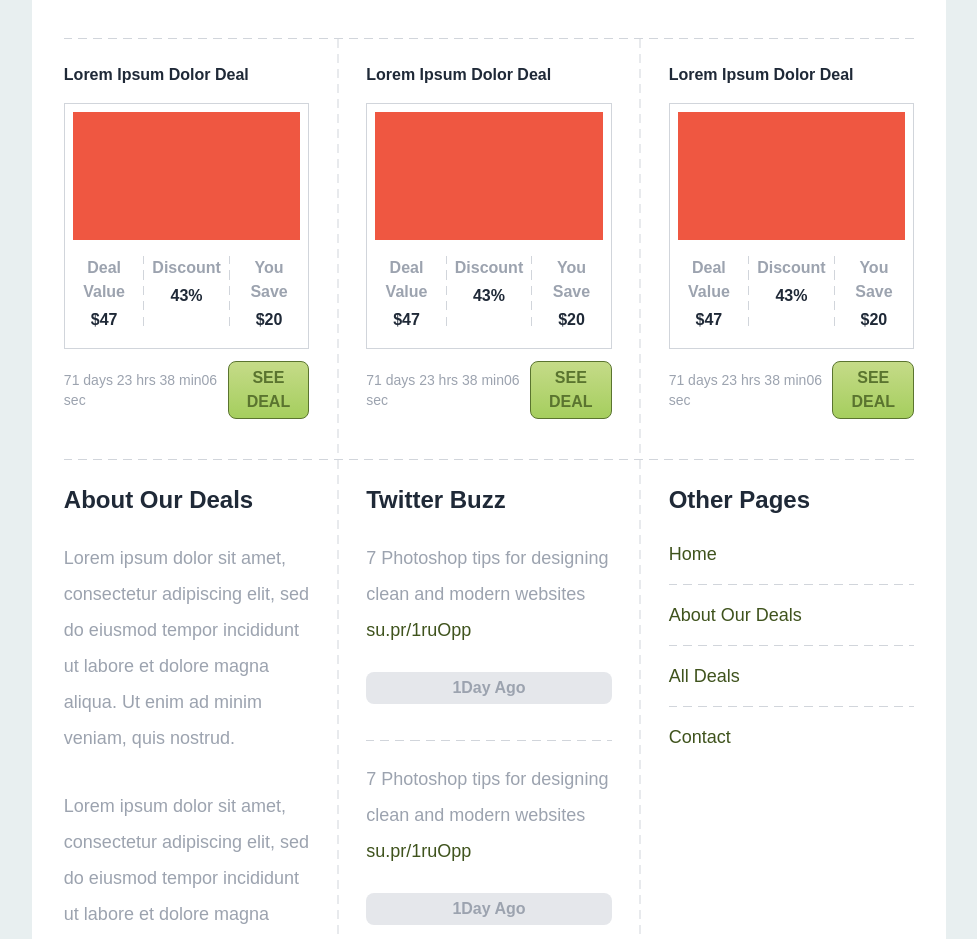
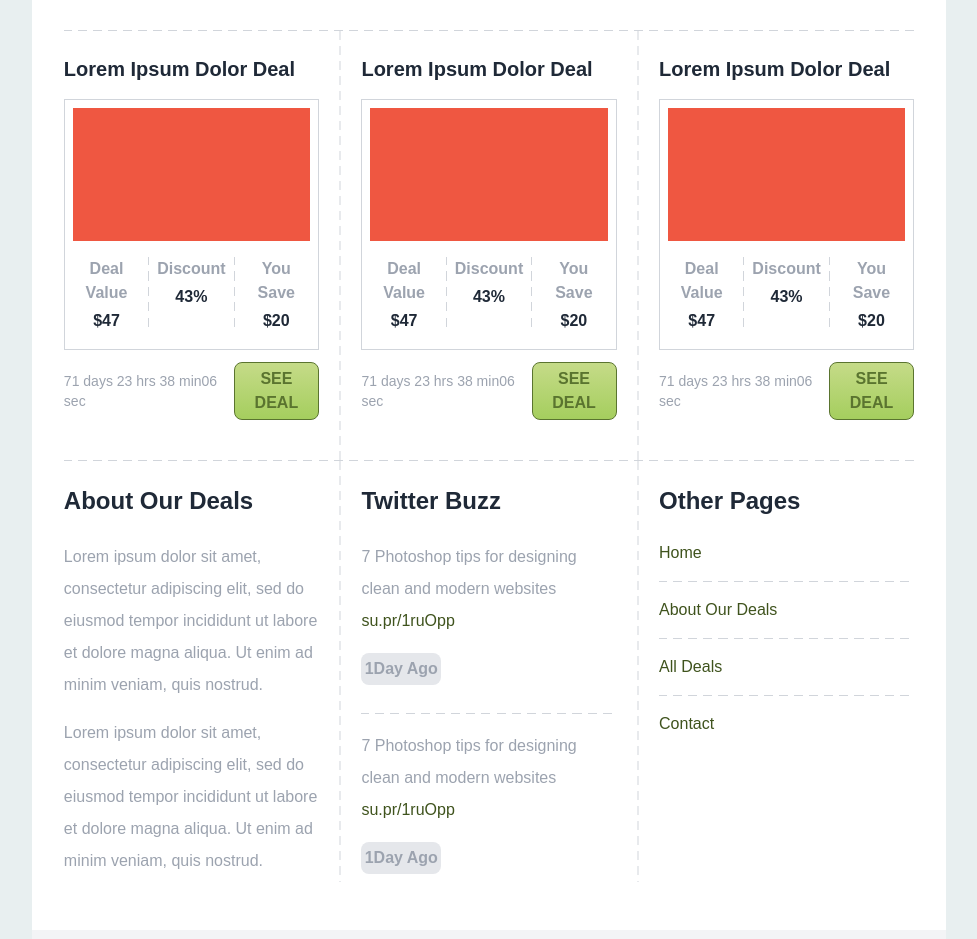
Before and after one commit to quanlee214/ia01-wad, a plain HTML site: page index.html in a window 1280 px wide. Shown: the part 1067-2006 px from the top of the page, without its empty margins (151-1128 px from the left). Drawn offline with nearby package versions, Linux system fonts and the light colour scheme; a web font is replaced by a local one.

Commit message:
ia01-wad

```diff
--- a/index.html
+++ b/index.html
@@ -20,15 +20,17 @@
 <body class="bg-gray-100">
     <div class="grid grid-cols-1 md:grid-cols-2 lg:grid-cols-7 min-h-screen">
         <div class="hidden lg:block lg:col-span-1" style="background: #e8eff0;"></div>
-    <div class="col-span-1 md:col-span-2 lg:col-span-5">
+        <div class="col-span-1 md:col-span-2 lg:col-span-5">
             <!-- Header -->
             <header>
                 <div class="grid grid-cols-1 md:grid-cols-1 lg:grid-cols-2 gap-4 md:gap-6 px-4 lg:px-0">
                     <!-- Logo and Navigation -->
                     <div class="flex flex-col gap-2">
-                        <h1 class="dealers-logo text-8xl text-center lg:text-left" style="font-family: 'Yellowtail'; margin: 0; line-height: 1;">Dealers
+                        <h1 class="dealers-logo text-8xl text-center lg:text-left"
+                            style="font-family: 'Yellowtail'; margin: 0; line-height: 1;">Dealers
                         </h1>
-                        <nav class="flex flex-wrap items-center justify-center w-full lg:justify-start lg:w-auto gap-1 md:gap-2 lg:gap-3 text-base px-0 mt-0 md:mt-2 lg:mt-4 text-center lg:text-left">
+                        <nav
+                            class="flex flex-wrap items-center justify-center w-full lg:justify-start lg:w-auto gap-1 md:gap-2 lg:gap-3 text-base px-0 mt-0 md:mt-2 lg:mt-4 text-center lg:text-left">
                             <a href="#" class="text-gray-700 hover:text-gray-900">Home</a>
                             <span class="dotted-vertical">|</span>
                             <a href="#" class="text-gray-700 hover:text-gray-900">About</a>
@@ -41,7 +43,8 @@
                         </nav>
                     </div>
                     <!-- Newsletter Signup -->
-                    <div class="airmail-box text-base md:text-lg lg:text-xl px-4 md:px-6 lg:px-8 mt-4 pt-4 pb-8">
+                    <div
+                        class="airmail-box text-base md:text-lg lg:text-xl px-4 md:mx-12 lg:mx-0 lg:px-8 md:px-6 sm:px-6 pt-4 pb-8">
                         <p class="pb-2">Sign up for free to get deals directly to your mailbox</p>
                         <div class="form pt-2 gap-4">
                             <input type="email" placeholder="Enter Your E-mail Address" />
@@ -59,7 +62,8 @@
                     <div class="grid grid-cols-1 md:grid-cols-3 lg:grid-cols-3 gap-4 md:gap-8 lg:gap-4 py-4">
                         <!-- Left Column - Main Deal -->
                         <div class="lg:col-span-2 md:col-span-2 col-span-1">
-                            <h2 class="text-xl sm:text-2xl md:text-3xl lg:text-4xl font-bold mb-6" style="color: #454545;">This is one very
+                            <h2 class="text-xl sm:text-2xl md:text-3xl lg:text-4xl font-bold mb-6"
+                                style="color: #454545;">This is one very
                                 amazing deal</h2>
 
                             <!-- Deal Image -->
@@ -85,7 +89,8 @@
                                 </div>
                                 <!-- Khung 1: tiêu đề -->
                                 <div class="border-gray-300 pt-5 pb-3">
-                                    <p class="text-gray-600 text-xl md:text-lg lg:text-xl font-bold">This deal will end in:</p>
+                                    <p class="text-gray-600 text-xl md:text-lg lg:text-xl font-bold">This deal will end
+                                        in:</p>
                                 </div>
 
                                 <div class="pt-1 border-b border-gray-300"></div>
@@ -93,7 +98,8 @@
 
                                 <!-- Khung 2: thời gian -->
                                 <div class="py-2">
-                                    <p class="text-gray-800 py-1 font-semibold text-xl md:text-lg lg:text-xl">6 days 1 hrs 52 min 51 sec</p>
+                                    <p class="text-gray-800 py-1 font-semibold text-xl md:text-lg lg:text-xl">6 days 1
+                                        hrs 52 min 51 sec</p>
                                     <div class="pt-2 border-b border-gray-300"></div>
                                     <div class="pt-1 border-b border-gray-300"></div>
                                 </div>
@@ -101,19 +107,25 @@
                                 <!-- Khung 3: Discount -->
                                 <div class="pt-2 pb-2 px-4 md:py-2 sm:py-4 lg:py-4">
                                     <p class="text-gray-500 text-xl md:text-lg lg:text-xl font-semibold">Discount</p>
-                                    <p class="text-8xl md:text-7xl lg:text-8xl font-bold text-gray-800" style="transform: scaleX(0.9);">43%</p>
+                                    <p class="text-8xl md:text-7xl lg:text-8xl font-bold text-gray-800"
+                                        style="transform: scaleX(0.9);">43%</p>
                                     <div class="border-b long-dash py-2"></div>
                                 </div>
 
                                 <!-- Khung 4: Deal Value / You Save -->
-                                <div class="flex justify-between text-center px-4 pt-2 md:pb-2 pb-4 border-b long-dash mx-4">
+                                <div
+                                    class="flex justify-between text-center px-4 pt-2 md:pb-2 pb-4 border-b long-dash mx-4">
                                     <div class="flex-1">
-                                        <p class="text-gray-500 text-xl md:text-lg lg:text-xl mb-1 font-bold">Deal Value</p>
-                                        <p class="text-gray-800 text-lg md:text-base lg:text-lg font-semibold sm:pb-2 lg:pb-2">$47</p>
+                                        <p class="text-gray-500 text-xl md:text-lg lg:text-xl mb-1 font-bold">Deal Value
+                                        </p>
+                                        <p
+                                            class="text-gray-800 text-lg md:text-base lg:text-lg font-semibold sm:pb-2 lg:pb-2">
+                                            $47</p>
                                     </div>
 
                                     <div class="flex-1">
-                                        <p class="text-gray-500 text-xl md:text-lg lg:text-xl mb-1 font-semibold">You Save</p>
+                                        <p class="text-gray-500 text-xl md:text-lg lg:text-xl mb-1 font-semibold">You
+                                            Save</p>
                                         <p class="text-gray-800 text-lg md:text-base lg:text-lg font-semibold">$20</p>
                                     </div>
                                     <div class=""></div>
@@ -145,7 +157,7 @@
                                         </div>
                                     </div>
                                     <!-- Nút Like -->
-                                    <div class="flex items-center space-x-1 gap-2">
+                                    <div class="flex items-center space-x-1 gap-1">
                                         <button
                                             class="flex items-center gap-1 bg-[#eceef5] border border-[#ced7e8] rounded px-2 py-1 hover:bg-[#e2e6f0] transition">
                                             <svg xmlns="http://www.w3.org/2000/svg" class="w-4 h-4" fill="#3b5998"
@@ -170,7 +182,9 @@
                             </div>
 
                             <!-- Nút Buy -->
-                            <button class="w-full max-w-xs md:mt-6 sm:mt-8 lg:mt-8 md:py-3 sm:py-4 lg:py-4 text-white rounded-lg text-2xl font-bold" style="
+                            <button
+                                class="w-full max-w-xs mt-6 px-2 py-3 text-xl sm:mt-8 sm:px-4 sm:py-5 sm:text-2xl text-white rounded-lg font-bold"
+                                style="
                                 background: linear-gradient(to bottom, #c8df87, #aad064);
                                 border: 1px solid #94af5b;
                                 box-shadow: inset 0 1px 0 rgba(255,255,255,0.3), 0 2px 3px rgba(0,0,0,0.1);
@@ -195,16 +209,19 @@
                                 style="font-family: 'Dynalight', cursive;">DovesMedic</span>
                             <span class="text-3xl md:text-2xl lg:text-3xl font-semibold text-gray-400 uppercase"
                                 style="font-family: 'Big Shoulders'; transform: scaleX(0.98);">Themes Kingdom</span>
-                            <span class="text-5xl md:text-4xl lg:text-5xl text-gray-400" style="font-family: 'Ms Madi', cursive;">sm</span>
+                            <span class="text-5xl md:text-4xl lg:text-5xl text-gray-400"
+                                style="font-family: 'Ms Madi', cursive;">sm</span>
                         </div>
                     </div>
 
                     <!-- Combined Deal Cards and Footer Content -->
-                    <div class="long-dash grid grid-cols-1 md:grid-cols-[6fr_1fr_6fr_1fr_6fr] lg:grid-cols-[6fr_1fr_6fr_1fr_6fr] gap-2 border-b long-dash">
+                    <div
+                        class="long-dash grid grid-cols-1 md:grid-cols-[6fr_1fr_6fr_1fr_6fr] lg:grid-cols-[6fr_1fr_6fr_1fr_6fr] border-b long-dash">
                         <!-- Row 1: Deal Cards -->
                         <div class="bg-white rounded-lg overflow-hidden mb-2">
                             <div class="py-2 mt-4">
-                                <h3 class="text-lg md:text-base font-bold text-gray-800 mb-4">Lorem Ipsum Dolor Deal</h3>
+                                <h3 class="text-base lg:text-xl font-bold text-gray-800 mb-4">Lorem Ipsum Dolor Deal
+                                </h3>
                                 <div class="border border-gray-300 p-2">
                                     <div class="aspect-video w-full mb-4" style="background: #ef5741;"></div>
                                     <!-- Responsive: md-lg three rows, else original flex row -->
@@ -245,11 +262,14 @@
                                         </div>
                                     </div>
                                 </div>
-                                <div class="grid grid-cols-3 md:grid-cols-1 lg:grid-cols-3 lg:justify-between items-center mt-3 mb-6 h-full">
+                                <div
+                                    class="grid grid-cols-3 md:grid-cols-1 lg:grid-cols-3 lg:justify-between items-center mt-3 mb-6 h-full">
                                     <!-- md: 1 column, centered; lg+: timer spans 2 cols, button in 3rd col -->
                                     <!-- md: stacked, centered -->
+                                    <!-- md: stacked, centered -->
                                     <div class="hidden md:flex lg:hidden w-full flex-col items-center">
-                                        <p class="text-gray-400 text-sm text-center mb-2 w-full">71 days 23 hrs 38 min06 sec</p>
+                                        <p class="text-gray-400 text-sm text-center mb-2 w-full">71 days 23 hrs 38 min06
+                                            sec</p>
                                         <button
                                             class="w-full px-4 py-2 text-white rounded-lg text-base font-semibold hover:bg-lime-600 mt-1"
                                             style="
@@ -260,11 +280,12 @@
                                             SEE DEAL
                                         </button>
                                     </div>
-                                    <!-- sm and lg: grid, timer spans 2 cols, button in 3rd col -->
-                                    <div class="contents">
-                                        <p class="block md:hidden lg:block col-span-2 lg:col-span-2 text-gray-400 text-sm self-center">71 days 23 hrs 38 min06 sec</p>
+                                    <!-- <md and lg: grid, timer spans 2 cols, button in 3rd col -->
+                                    <div class="contents md:hidden lg:contents">
+                                        <p class="col-span-2 lg:col-span-2 text-gray-400 text-sm self-center">71 days 23
+                                            hrs 38 min06 sec</p>
                                         <button
-                                            class="block md:hidden lg:block col-span-1 lg:col-span-1 px-1 py-1 text-white rounded-lg text-base font-semibold hover:bg-lime-600"
+                                            class="col-span-1 lg:col-span-1 px-1 py-1 text-white rounded-lg text-base font-semibold hover:bg-lime-600"
                                             style="
                                             background: linear-gradient(to bottom, #c5db88, #a5ce5e);
                                             border: 1px solid #5a742f;
@@ -287,7 +308,8 @@
                         <!-- Column 2: Deal Card -->
                         <div class="bg-white rounded-lg overflow-hidden mb-2">
                             <div class="py-2 mt-4">
-                                <h3 class="text-lg md:text-base font-bold text-gray-800 mb-4">Lorem Ipsum Dolor Deal</h3>
+                                <h3 class="text-base lg:text-xl font-bold text-gray-800 mb-4">Lorem Ipsum Dolor Deal
+                                </h3>
                                 <div class="border border-gray-300 p-2">
                                     <div class="aspect-video w-full mb-4" style="background: #ef5741;"></div>
                                     <!-- Responsive: md-lg three rows, else original flex row -->
@@ -328,10 +350,12 @@
                                         </div>
                                     </div>
                                 </div>
-                                <div class="grid grid-cols-3 md:grid-cols-1 lg:grid-cols-3 lg:justify-between items-center mt-3 mb-6 h-full">
+                                <div
+                                    class="grid grid-cols-3 md:grid-cols-1 lg:grid-cols-3 lg:justify-between items-center mt-3 mb-6 h-full">
                                     <!-- md: 1 column, centered; lg+: timer spans 2 cols, button in 3rd col -->
                                     <div class="hidden md:flex lg:hidden w-full flex-col items-center">
-                                        <p class="text-gray-400 text-sm text-center mb-2 w-full">71 days 23 hrs 38 min06 sec</p>
+                                        <p class="text-gray-400 text-sm text-center mb-2 w-full">71 days 23 hrs 38 min06
+                                            sec</p>
                                         <button
                                             class="w-full px-4 py-2 text-white rounded-lg text-base font-semibold hover:bg-lime-600 mt-1"
                                             style="
@@ -344,7 +368,9 @@
                                     </div>
                                     <!-- sm and lg: grid, timer spans 2 cols, button in 3rd col -->
                                     <div class="contents">
-                                        <p class="block md:hidden lg:block col-span-2 lg:col-span-2 text-gray-400 text-sm self-center">71 days 23 hrs 38 min06 sec</p>
+                                        <p
+                                            class="block md:hidden lg:block col-span-2 lg:col-span-2 text-gray-400 text-sm self-center">
+                                            71 days 23 hrs 38 min06 sec</p>
                                         <button
                                             class="block md:hidden lg:block col-span-1 lg:col-span-1 px-1 py-1 text-white rounded-lg text-base font-semibold hover:bg-lime-600"
                                             style="
@@ -369,7 +395,8 @@
                         <!-- Column 3: Deal Card -->
                         <div class="bg-white rounded-lg overflow-hidden mb-2">
                             <div class="py-2 mt-4">
-                                <h3 class="text-lg md:text-base font-bold text-gray-800 mb-4">Lorem Ipsum Dolor Deal</h3>
+                                <h3 class="text-base lg:text-xl font-bold text-gray-800 mb-4">Lorem Ipsum Dolor Deal
+                                </h3>
                                 <div class="border border-gray-300 p-2">
                                     <div class="aspect-video w-full mb-4" style="background: #ef5741;"></div>
                                     <!-- Responsive: md-lg three rows, else original flex row -->
@@ -410,10 +437,12 @@
                                         </div>
                                     </div>
                                 </div>
-                                <div class="grid grid-cols-3 md:grid-cols-1 lg:grid-cols-3 lg:justify-between items-center mt-3 mb-6 h-full">
+                                <div
+                                    class="grid grid-cols-3 md:grid-cols-1 lg:grid-cols-3 lg:justify-between items-center mt-3 mb-6 h-full">
                                     <!-- md: 1 column, centered; lg+: timer spans 2 cols, button in 3rd col -->
                                     <div class="hidden md:flex lg:hidden w-full flex-col items-center">
-                                        <p class="text-gray-400 text-sm text-center mb-2 w-full">71 days 23 hrs 38 min06 sec</p>
+                                        <p class="text-gray-400 text-sm text-center mb-2 w-full">71 days 23 hrs 38 min06
+                                            sec</p>
                                         <button
                                             class="w-full px-4 py-2 text-white rounded-lg text-base font-semibold hover:bg-lime-600 mt-1"
                                             style="
@@ -426,7 +455,9 @@
                                     </div>
                                     <!-- sm and lg: grid, timer spans 2 cols, button in 3rd col -->
                                     <div class="contents">
-                                        <p class="block md:hidden lg:block col-span-2 lg:col-span-2 text-gray-400 text-sm self-center">71 days 23 hrs 38 min06 sec</p>
+                                        <p
+                                            class="block md:hidden lg:block col-span-2 lg:col-span-2 text-gray-400 text-sm self-center">
+                                            71 days 23 hrs 38 min06 sec</p>
                                         <button
                                             class="block md:hidden lg:block col-span-1 lg:col-span-1 px-1 py-1 text-white rounded-lg text-base font-semibold hover:bg-lime-600"
                                             style="
@@ -442,12 +473,13 @@
                         </div>
                     </div>
 
-                    <div class="grid grid-cols-1 md:grid-cols-[6fr_1fr_6fr_1fr_6fr] lg:grid-cols-[6fr_1fr_6fr_1fr_6fr] gap-2 mb-4">
+                    <div
+                        class="grid grid-cols-1 md:grid-cols-[6fr_1fr_6fr_1fr_6fr] lg:grid-cols-[6fr_1fr_6fr_1fr_6fr] mb-4">
                         <!-- Column 4: About OurDeals  -->
                         <div>
                             <h3 class="text-2xl font-bold text-gray-800 mb-4 mt-4 py-2">About Our Deals</h3>
-                            <div class="text-lg text-gray-400 leading-loose">
-                                <p class="mb-8">Lorem ipsum dolor sit amet, consectetur adipiscing elit, sed do eiusmod
+                            <div class="text-base text-gray-400 leading-loose">
+                                <p class="mb-4">Lorem ipsum dolor sit amet, consectetur adipiscing elit, sed do eiusmod
                                     tempor
                                     incididunt ut labore et dolore magna aliqua. Ut enim ad minim veniam, quis nostrud.
                                 </p>
@@ -467,30 +499,43 @@
                         <!-- Column 5: Twitter Buzz -->
                         <div>
                             <h3 class="text-2xl font-bold text-gray-800 mb-4 mt-4 py-2">Twitter Buzz</h3>
+
                             <div class="space-y-4">
+                                <!-- Bài 1 -->
                                 <div>
-                                    <p class="text-gray-400 mb-4 text-lg leading-loose">7 Photoshop tips for designing
-                                        clean and
-                                        modern websites <span style="color: #3f531d">su.pr/1ruOpp</span></p>
-                                    <div class="grid grid-cols-3 lg:grid-cols-3 md:block gap-4 py-2">
-                                        <p
-                                            class="text-base text-gray-400 font-bold px-3 py-1 bg-gray-200 text-center rounded-lg">
-                                            1Day Ago</p>
+                                    <p class="text-gray-400 mb-2 text-base leading-loose">
+                                        7 Photoshop tips for designing clean and modern websites
+                                        <span style="color: #3f531d">su.pr/1ruOpp</span>
+                                    </p>
+
+                                    <div
+                                        class="grid grid-cols-3 sm:grid-cols-3 md:block lg:grid lg:grid-cols-3 gap-2 py-2">
+                                        <p class="text-base text-gray-400 font-bold py-1 bg-gray-200 text-center rounded-lg col-span-1 lg:col-span-1 lg:col-start-1 md:w-full w-full lg:w-auto mx-0">
+                                            1Day Ago
+                                        </p>
                                     </div>
                                 </div>
-                                <div class="border-b long-dash pb-3"></div>
+
+                                <!-- Gạch ngang ngăn cách -->
+                                <div class="border-b long-dash border-gray-300 pb-1"></div>
+
+                                <!-- Bài 2 -->
                                 <div>
-                                    <p class="text-gray-400 pt-1 mb-4 text-lg leading-loose">7 Photoshop tips for
-                                        designing clean and
-                                        modern websites <span style="color: #3f531d">su.pr/1ruOpp</span></p>
-                                    <div class="grid grid-cols-3 lg:grid-cols-3 md:block gap-4 py-2">
-                                        <p
-                                            class="text-base text-gray-400 font-bold px-3 py-1 bg-gray-200 text-center rounded-lg">
-                                            1Day Ago</p>
+                                    <p class="text-gray-400 mb-2 text-base leading-loose">
+                                        7 Photoshop tips for designing clean and modern websites
+                                        <span style="color: #3f531d">su.pr/1ruOpp</span>
+                                    </p>
+
+                                    <div
+                                        class="grid grid-cols-3 sm:grid-cols-3 md:block lg:grid lg:grid-cols-3 gap-2 py-2">
+                                        <p class="text-base text-gray-400 font-bold py-1 bg-gray-200 text-center rounded-lg col-span-1 lg:col-span-1 lg:col-start-1 md:w-full w-full lg:w-auto mx-0">
+                                            1Day Ago
+                                        </p>
                                     </div>
                                 </div>
                             </div>
                         </div>
+
 
                         <!-- Empty Column -->
                         <div class="hidden md:block relative">
@@ -502,7 +547,7 @@
                         <!-- Column 6: Other Pages -->
                         <div>
                             <h3 class="text-2xl font-bold text-gray-800 mb-4 mt-4 py-2">Other Pages</h3>
-                            <ul class="space-y-4 text-lg">
+                            <ul class="space-y-4 text-base">
                                 <li><a style="color: #3f531d">Home</a></li>
                                 <div class="border-b long-dash"></div>
                                 <li><a style="color: #3f531d">About Our Deals</a></li>
@@ -518,9 +563,10 @@
             <!-- Footer -->
             <footer class="bg-gray-100 py-6 mt-8">
                 <div class="text-center">
-                    <p class="text-xs sm:text-sm md:text-base lg:text-lg text-gray-500 relax mb-2">Copyright Information Goes Here 2012. All Rights
+                    <p class="text-xs sm:text-sm md:text-base text-gray-500 relax mb-2">Copyright Information
+                        Goes Here 2012. All Rights
                         Reserved.</p>
-                    <p class="text-xs sm:text-sm md:text-base lg:text-lg text-gray-500 mb-6 lg:mb-12">Designed by <span
+                    <p class="text-xs sm:text-sm md:text-base text-gray-500 mb-6 lg:mb-12">Designed by <span
                             class="text-black hover:text-gray-900">Themes Kingdom</span></p>
                 </div>
             </footer>
```
Also changed, not shown: package.json (deleted, +0 -74 lines).
